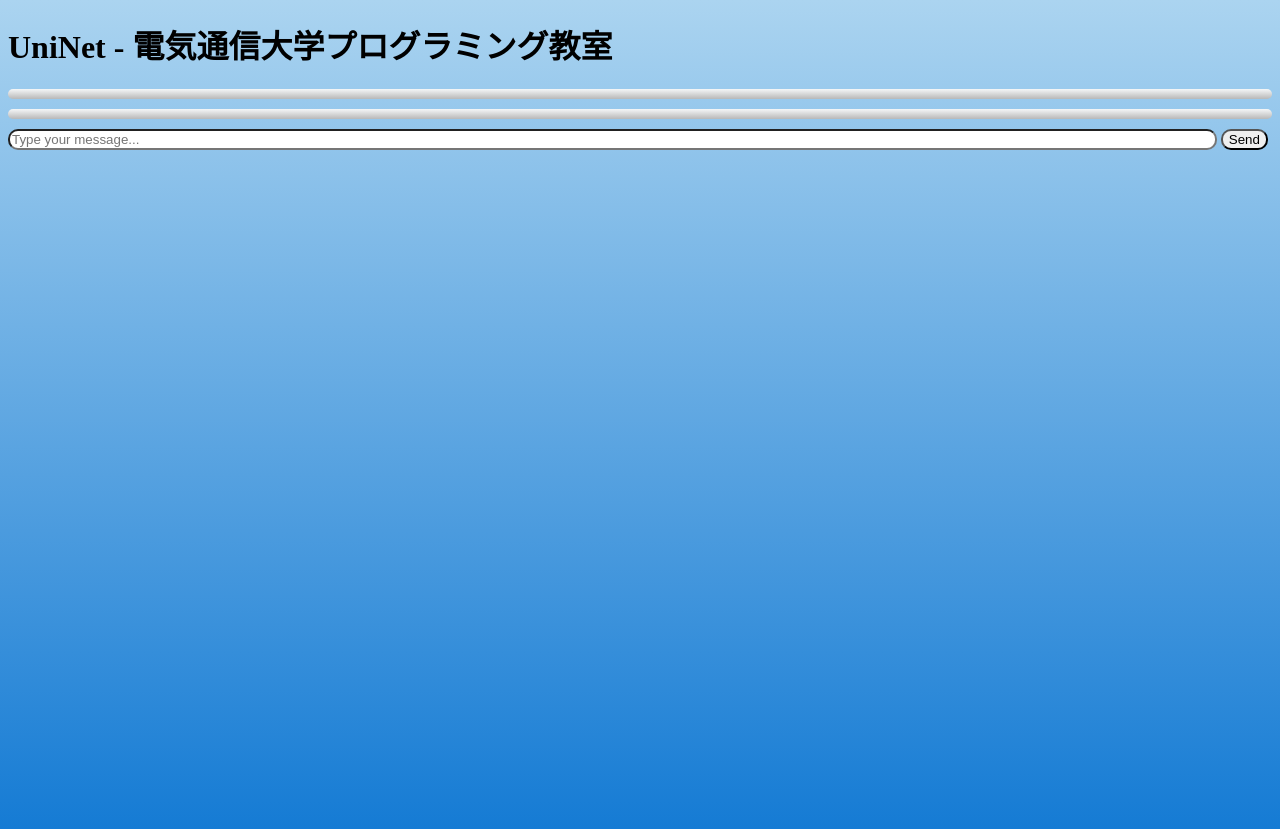
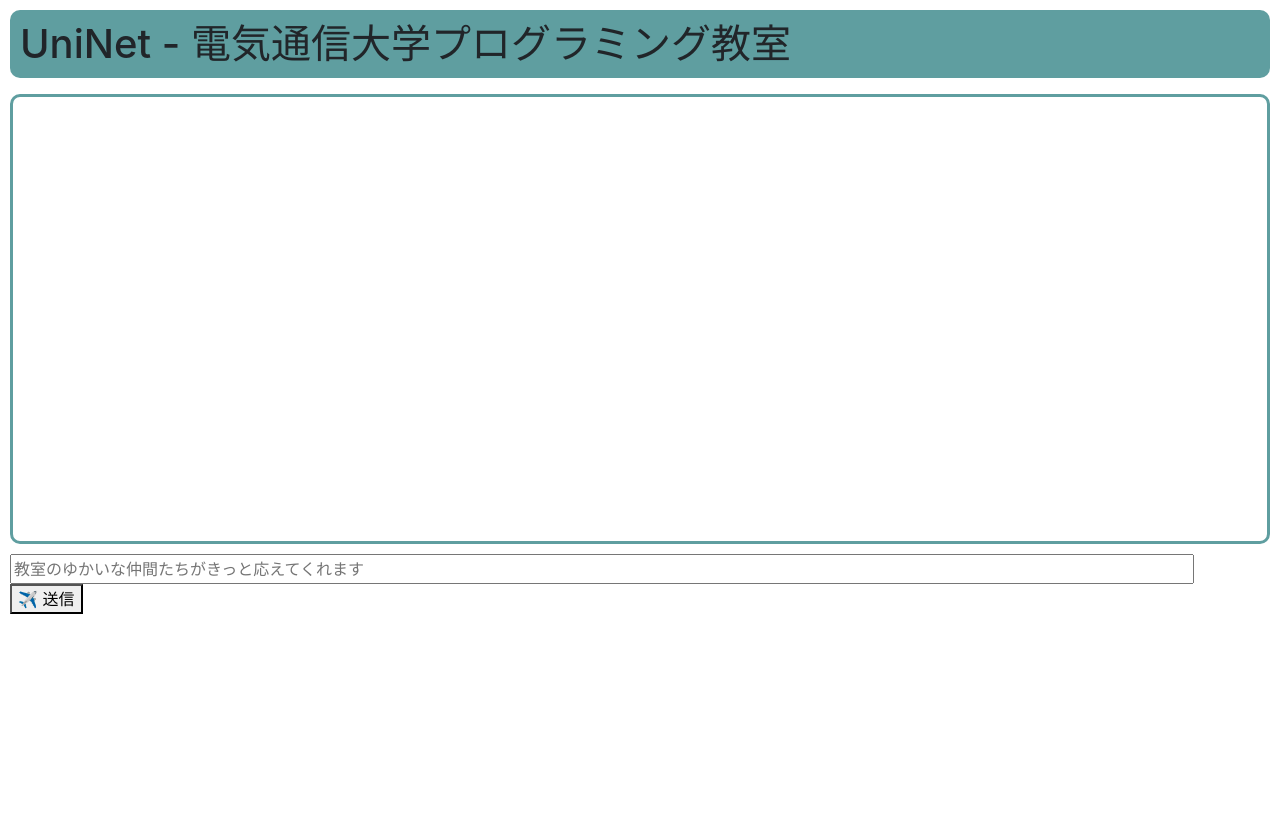
Before and after one commit to KajizukaTaichi/UniNet, a Flask app: template templates/index.html in a window 1280 px wide. After the commit the page ends 614 px from the top, so only its background shows below. Run offline with Flask 3, Linux system fonts and the light colour scheme; the template is opened without the code that fills it: most values are stand-ins (such as "Sample title", 1, 10 or a date in 2020); some libraries are stand-ins or nearby versions.

Commit message:
UI周りを改善

```diff
--- a/server.py
+++ b/server.py
@@ -1,5 +1,6 @@
 from flask import Flask, render_template
 import json
+from users import users
 from flask_socketio import SocketIO
 from flask_httpauth import HTTPBasicAuth
 
@@ -7,10 +8,6 @@ app = Flask("UniNet")
 app.config['SECRET_KEY'] = 'secret'
 socketio = SocketIO(app, cors_allowed_origins="*")
 auth = HTTPBasicAuth()
-
-users = {
-    "梶塚太智": "Rust2021",
-}
 
 @auth.get_password
 def get_pw(username):
--- a/templates/index.html
+++ b/templates/index.html
@@ -2,6 +2,7 @@
 <html>
 <head>
     <title>UniNet</title>
+    <link rel="stylesheet" href="https://stackpath.bootstrapcdn.com/bootstrap/4.5.0/css/bootstrap.min.css" integrity="sha384-9aIt2nRpC12Uk9gS9baDl411NQApFmC26EwAOH8WgZl5MYYxFfc+NcPb1dKGj7Sk" crossorigin="anonymous">
     <script src="https://cdnjs.cloudflare.com/ajax/libs/socket.io/4.1.2/socket.io.js"></script>
 </head>
 <body>
@@ -13,15 +14,15 @@
             <p>{{ message.username }}: {{ message.message }}</p>
         {% endfor %}
     </div>
-    <input type="text" id="messageInput" placeholder="Type your message...">
-    <button onclick="sendMessage()">Send</button>
+    <input type="text" id="messageInput" placeholder="教室のゆかいな仲間たちがきっと応えてくれます">
+    <button onclick="sendMessage()">✈ 送信</button>
 
     <script>
         var socket = io.connect('http://127.0.0.1:5000');
 
         socket.on('connect', function() {
             var userName = document.getElementById("name");
-            userName.innerHTML = 'Logged in as: ' + '{{ username }}'
+            userName.innerHTML = '{{ username }} としてログインしています'
         });
 
         socket.on('message', function(message) {
@@ -35,36 +36,48 @@
             socket.emit('message', message);
             messageInput.value = '';
         }
+
+        document.addEventListener('DOMContentLoaded', function() {
+            var textInput = document.getElementById('messageInput');
+            textInput.addEventListener('keydown', function(event) {
+                if (event.ctrlKey && event.keyCode === 13) { // Ctrl+Enter
+                event.preventDefault(); // デフォルトの動作をキャンセル
+                sendMessage();
+                }
+            });
+        });
     </script>
 
     <style>
         body {
-            background: linear-gradient(to bottom, #abd4f0, #157bd4);
-            height: 100vh;
+            margin: 10px;
+        }
+
+        h1 {
+            background-color: cadetblue;
+            border-radius: 10px;
+            padding: 10px;
         }
 
         #messages {
-            padding: 5px;
-            background: linear-gradient(to bottom, #f5f7f8, #b8b8b8);
+            padding-left: 15px;
+            padding-top: 7px;
+            padding-bottom: 7px;
             border-radius: 10px;
             margin-bottom: 10px;
-        }
-
-        #name {
-            padding: 5px;
-            background: linear-gradient(to bottom, #f5f7f8, #b8b8b8);
-            border-radius: 10px;
-            margin-bottom: 10px;
+            overflow: scroll;
+            border-style: solid;
+            border-color: cadetblue;
+            height: 450px;
         }
 
         input {
-            border-radius: 10px;
-            width: 95%;
-        }
-
-        button {
-            border-radius: 10px;
+            width: 94%;
         }
     </style>
+
+<script src="https://code.jquery.com/jquery-3.5.1.slim.min.js" integrity="sha384-DfXdz2htPH0lsSSs5nCTpuj/zy4C+OGpamoFVy38MVBnE+IbbVYUew+OrCXaRkfj" crossorigin="anonymous"></script>
+<script src="https://cdn.jsdelivr.net/npm/popper.js@1.16.0/dist/umd/popper.min.js" integrity="sha384-Q6E9RHvbIyZFJoft+2mJbHaEWldlvI9IOYy5n3zV9zzTtmI3UksdQRVvoxMfooAo" crossorigin="anonymous"></script>
+<script src="https://stackpath.bootstrapcdn.com/bootstrap/4.5.0/js/bootstrap.min.js" integrity="sha384-OgVRvuATP1z7JjHLkuOU7Xw704+h835Lr+6QL9UvYjZE3Ipu6Tp75j7Bh/kR0JKI" crossorigin="anonymous"></script>
 </body>
 </html>
--- /dev/null
+++ b/users.py
@@ -0,0 +1,4 @@
+users = {
+    "梶塚太智": "Rust2021",
+    "霧雨魔理沙": "marisa"
+}
```
Also changed, not shown: messages.txt (+6 -5 lines).
